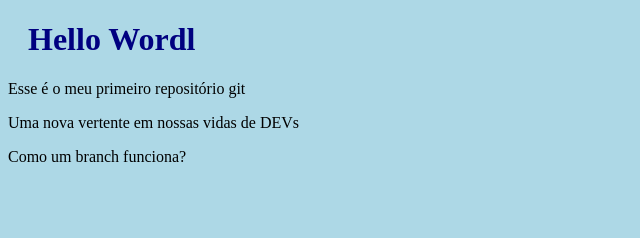
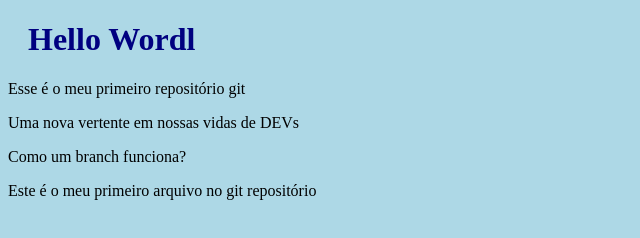
Before and after one commit to ViniCampos12/testes, a plain HTML site: page index.html in a window 1280 px wide. Shown: the whole page, without its empty margins (0-640 px from the left). Drawn offline with Linux system fonts and the light colour scheme.

Commit message:
Atualizando index.html. Reajustando

```diff
--- a/index.html
+++ b/index.html
@@ -11,5 +11,6 @@
     <p>Esse é o meu primeiro repositório git</p>
     <p>Uma nova vertente em nossas vidas de DEVs</p>
     <p>Como um branch funciona?</p>
+    <p>Este é o meu primeiro arquivo no git repositório</p>
 </body>
 </html>
```
